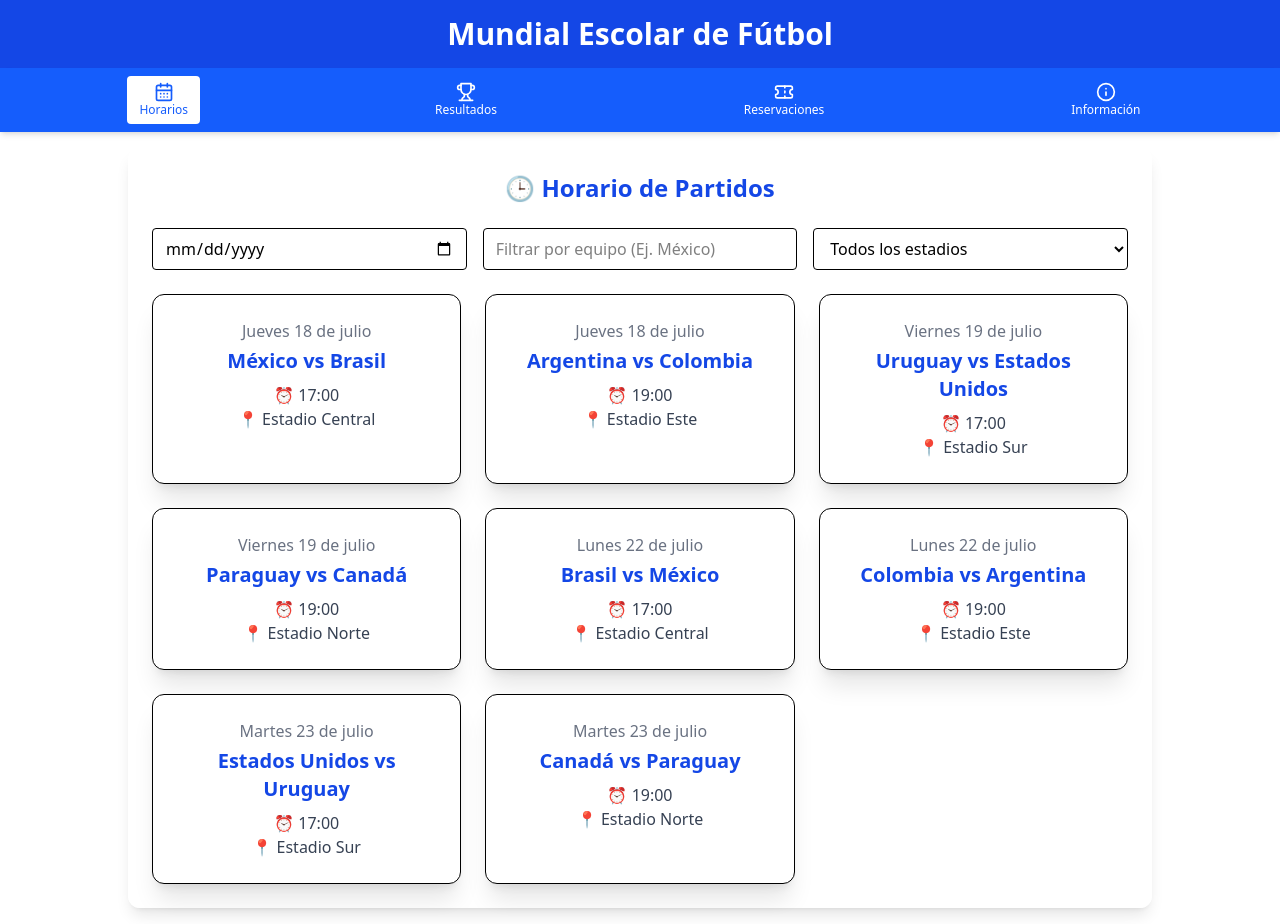
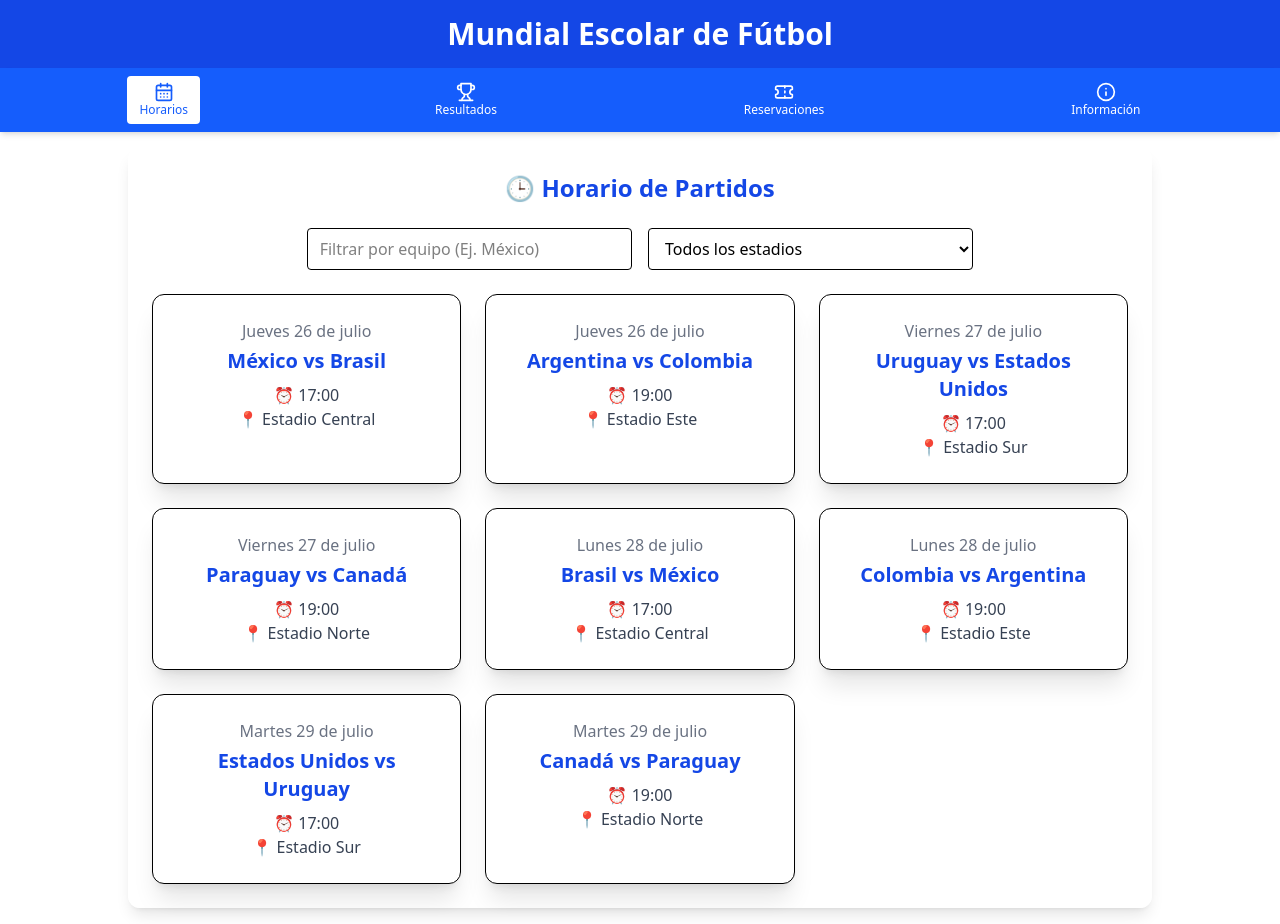
Before and after one commit to GaelGarcia02/app_torneo-futbol, a React (Vite) app: page / in a window 1280 px wide. Built offline with nearby package versions, Linux system fonts and the light colour scheme.

Commit message:
medio responsive idk

```diff
--- a/src/pages/Horario.jsx
+++ b/src/pages/Horario.jsx
@@ -1,4 +1,3 @@
-// pages/Horario.jsx
 import React, { useState } from "react";
 import partidosData from "../utils/partidos";
 
@@ -59,7 +58,7 @@ const Horario = () => {
             type="date"
             value={fechaFiltro}
             onChange={(e) => setFechaFiltro(e.target.value)}
-            className="border px-3 py-2 rounded w-full md:w-1/3"
+            className="border px-3 py-2 rounded w-full block md:w-1/3 lg:hidden"
           />
           <input
             type="text"
@@ -84,7 +83,7 @@ const Horario = () => {
 
         {partidosFiltrados.length === 0 ? (
           <p className="text-center text-gray-500">
-            No hay partidos programados para esta fecha, equipo o estadio.
+            No hay partidos programados.
           </p>
         ) : (
           <div className="grid grid-cols-1 sm:grid-cols-2 lg:grid-cols-3 gap-6">
--- a/src/pages/Resultados.jsx
+++ b/src/pages/Resultados.jsx
@@ -74,7 +74,7 @@ const Resultados = () => {
             type="date"
             value={fechaFiltro}
             onChange={(e) => setFechaFiltro(e.target.value)}
-            className="border px-3 py-2 rounded w-full md:w-1/3"
+            className="border px-3 py-2 rounded w-full md:w-1/3 lg:hidden"
           />
           <input
             type="text"
@@ -99,7 +99,7 @@ const Resultados = () => {
 
         {partidosFiltrados.length === 0 ? (
           <p className="text-center text-gray-500">
-            No hay resultados disponibles para esta búsqueda.
+            No hay resultados disponibles.
           </p>
         ) : (
           <div className="grid grid-cols-1 sm:grid-cols-2 lg:grid-cols-3 gap-8">
--- a/src/utils/partidos.js
+++ b/src/utils/partidos.js
@@ -2,25 +2,25 @@
 const partidos = [
   // Ida
   {
-    dia: "Jueves 18 de julio",
+    dia: "Jueves 26 de julio",
     hora: "17:00",
     equipos: "México vs Brasil",
     estadio: "Estadio Central",
   },
   {
-    dia: "Jueves 18 de julio",
+    dia: "Jueves 26 de julio",
     hora: "19:00",
     equipos: "Argentina vs Colombia",
     estadio: "Estadio Este",
   },
   {
-    dia: "Viernes 19 de julio",
+    dia: "Viernes 27 de julio",
     hora: "17:00",
     equipos: "Uruguay vs Estados Unidos",
     estadio: "Estadio Sur",
   },
   {
-    dia: "Viernes 19 de julio",
+    dia: "Viernes 27 de julio",
     hora: "19:00",
     equipos: "Paraguay vs Canadá",
     estadio: "Estadio Norte",
@@ -28,25 +28,25 @@ const partidos = [
 
   // Vuelta
   {
-    dia: "Lunes 22 de julio",
+    dia: "Lunes 28 de julio",
     hora: "17:00",
     equipos: "Brasil vs México",
     estadio: "Estadio Central",
   },
   {
-    dia: "Lunes 22 de julio",
+    dia: "Lunes 28 de julio",
     hora: "19:00",
     equipos: "Colombia vs Argentina",
     estadio: "Estadio Este",
   },
   {
-    dia: "Martes 23 de julio",
+    dia: "Martes 29 de julio",
     hora: "17:00",
     equipos: "Estados Unidos vs Uruguay",
     estadio: "Estadio Sur",
   },
   {
-    dia: "Martes 23 de julio",
+    dia: "Martes 29 de julio",
     hora: "19:00",
     equipos: "Canadá vs Paraguay",
     estadio: "Estadio Norte",
--- a/src/utils/resultados.js
+++ b/src/utils/resultados.js
@@ -43,7 +43,7 @@ const resultados = [
     hora: "18:00",
     equipos: "Perú vs Argentina",
     estadio: "Estadio Este",
-    resultado: "1 - 2",
+    resultado: "2 - 1",
   },
   {
     dia: "Viernes 19 de julio",
```
